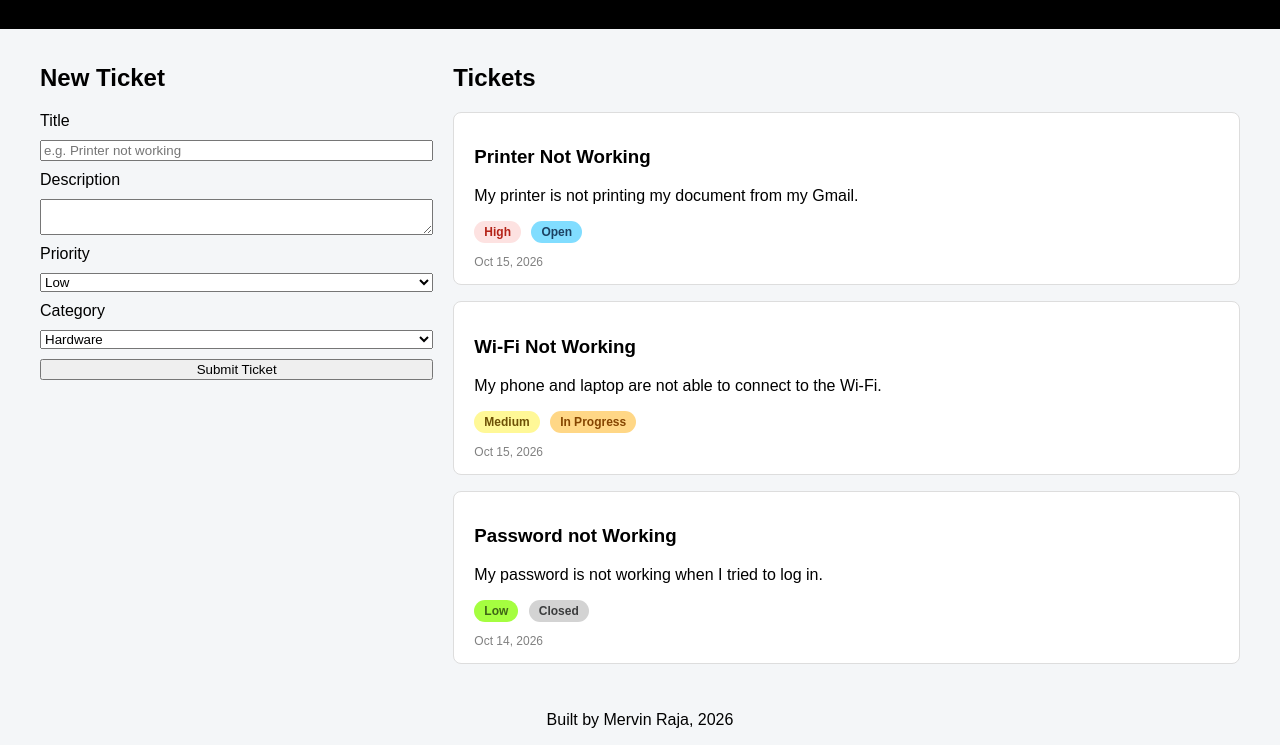
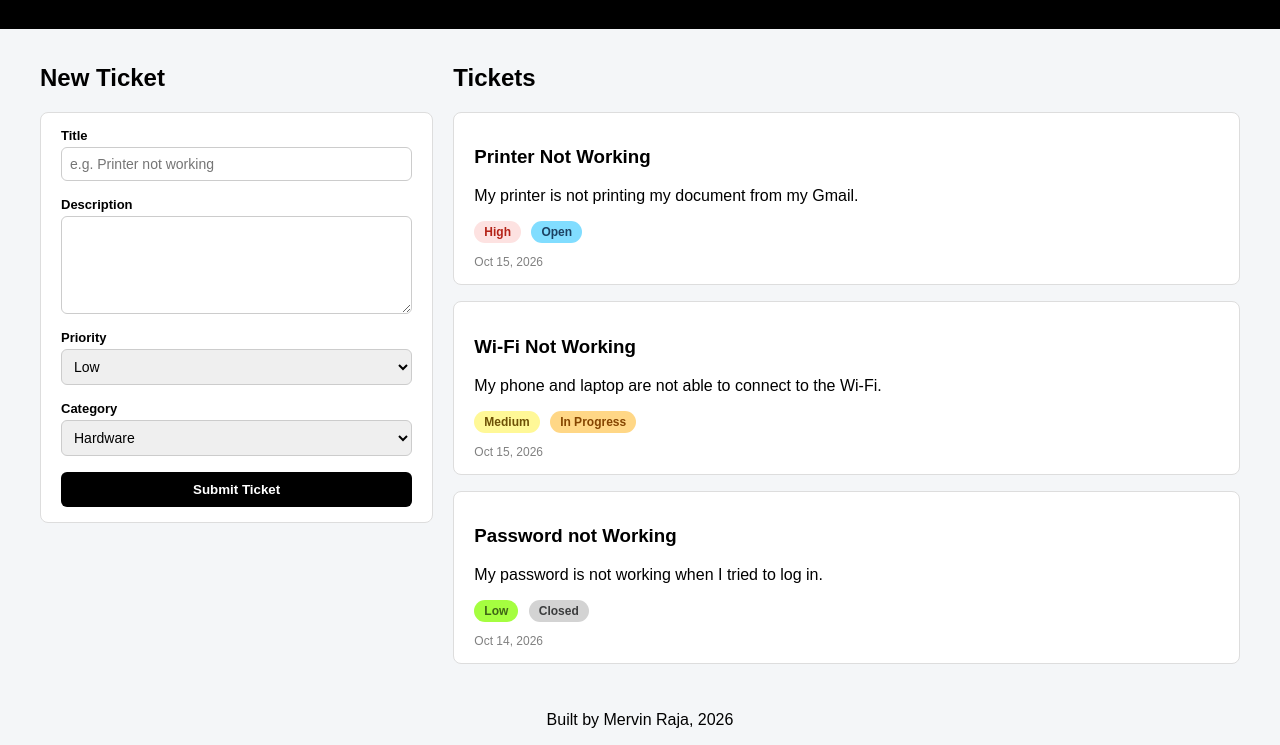
Before and after one commit to Mervraja75/ticket-tracker-app, a plain HTML site: page client/index.html in a window 1280 px wide. Shown: the part 71-816 px from the top of the page. Drawn offline with Linux system fonts and the light colour scheme.

Commit message:
Style the new ticket form

```diff
--- a/client/index.html
+++ b/client/index.html
@@ -19,14 +19,19 @@
                 <h2>New Ticket</h2>
                 <form>
 
+                    <div class="form-group">
                         <!--TITLE-->
                         <label for="title">Title</label>
                         <input type="text" id="title" name="title" placeholder="e.g. Printer not working">
+                    </div>
 
+                    <div class="form-group">
                         <!--DESCRIPTION-->
                         <label for="description">Description</label>
                         <textarea id="description" name="description"></textarea>
+                    </div>
 
+                    <div class="form-group">
                         <!--PRIORITY-->
                         <label for="priority">Priority</label>
                         <select id="priority" name="priority">
@@ -34,7 +39,9 @@
                             <option value="medium">Medium</option>
                             <option value="high">High</option>
                         </select>
+                    </div>
 
+                    <div class="form-group">
                         <!--CATEGORY-->
                         <label for="category">Category</label>
                         <select id="category" name="category">
@@ -43,6 +50,7 @@
                             <option value="network">Network</option>
                             <option value="account">Account/Access</option>
                         </select>
+                    </div>
 
                     <button type="submit">Submit Ticket</button>
                 </form>
--- a/client/styles.css
+++ b/client/styles.css
@@ -25,7 +25,12 @@ main {
 form { /* made the details of form to be on top of each other neatly */
     display: flex;
     flex-direction: column;
-    gap: 10px;
+    gap: 16px;
+    background-color: white;
+    padding: 15px 20px;
+    border: 1px solid #ddd;
+    border-radius: 8px; /* makes the cards rounded corners */
+
 }
 
 .list-section {
@@ -35,7 +40,7 @@ form { /* made the details of form to be on top of each other neatly */
 .ticket-card {
     background-color: white;
     border: 1px solid #ddd;
-    padding: 15px 20px 15px;
+    padding: 15px 20px;
     margin-bottom: 16px; /* for space between cards*/
     border-radius: 8px;
 }
@@ -81,7 +86,7 @@ footer {
 
 .status-closed {
     background-color: lightgray;
-    color: #3c3d3e
+    color: #3c3d3e;
 }
 
 .ticket-card time {
@@ -90,3 +95,46 @@ footer {
     font-size: 12px;
     color: gray;
 }
+
+.form-group {
+    display: flex;
+    flex-direction: column;
+    gap: 4px;
+}
+
+input, textarea, select {
+    padding: 8px;
+    border: 1px solid #ccc;
+    border-radius: 6px;
+    font-family: inherit;
+    font-size: 14px;
+}
+
+textarea {
+    min-height: 80px;
+    resize: vertical;
+}
+
+label {
+    font-weight: bold;
+    font-size: 13px;
+}
+
+button {
+    background-color: black;
+    color: white;
+    border: none;
+    padding: 10px;
+    border-radius: 6px;
+    font-weight: bold;
+    cursor: pointer; /* shows the hand cursor so it feels clickable */
+}
+
+button:hover {
+    background-color: darkslategrey;
+}
+
+input:focus, textarea:focus, select:focus {
+    border-color: #003daf;
+    outline: 2px solid #9db8ff;
+}
```
Lines whose indentation alone changed are shown as unchanged.
